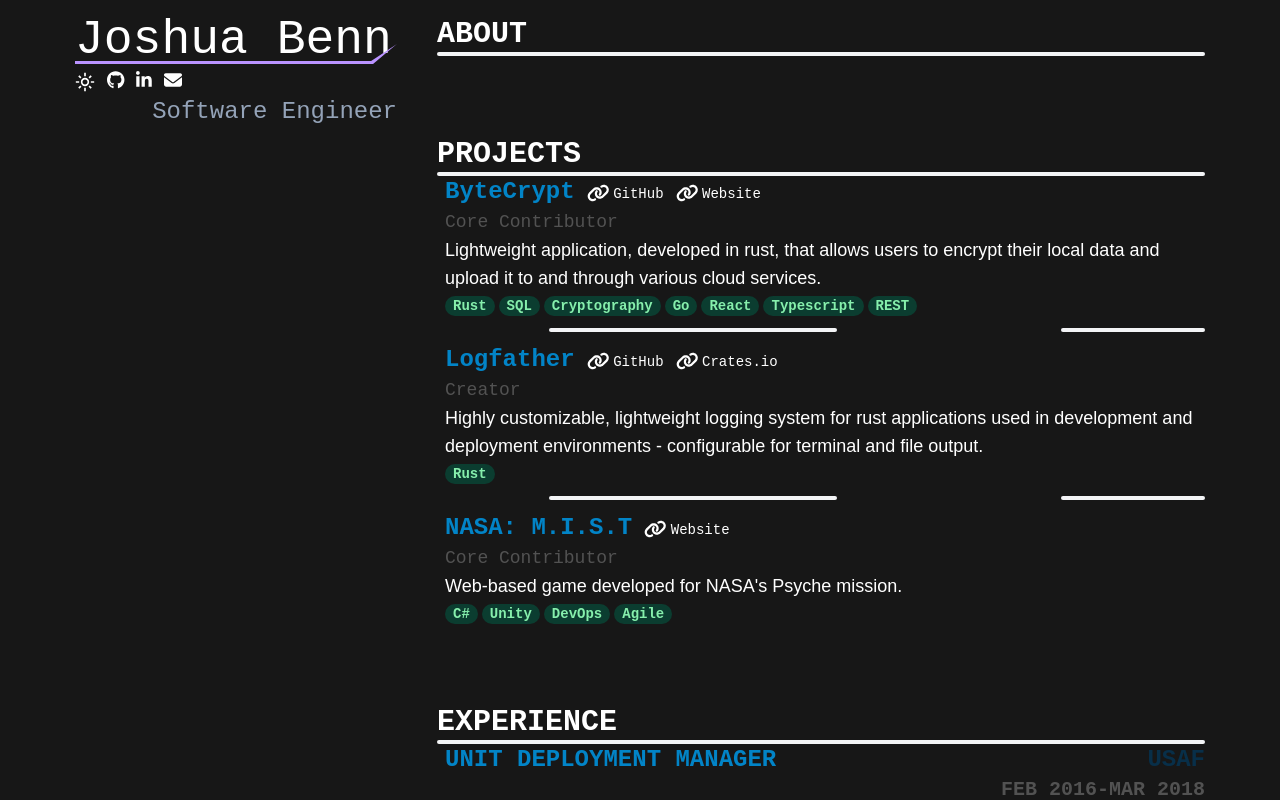
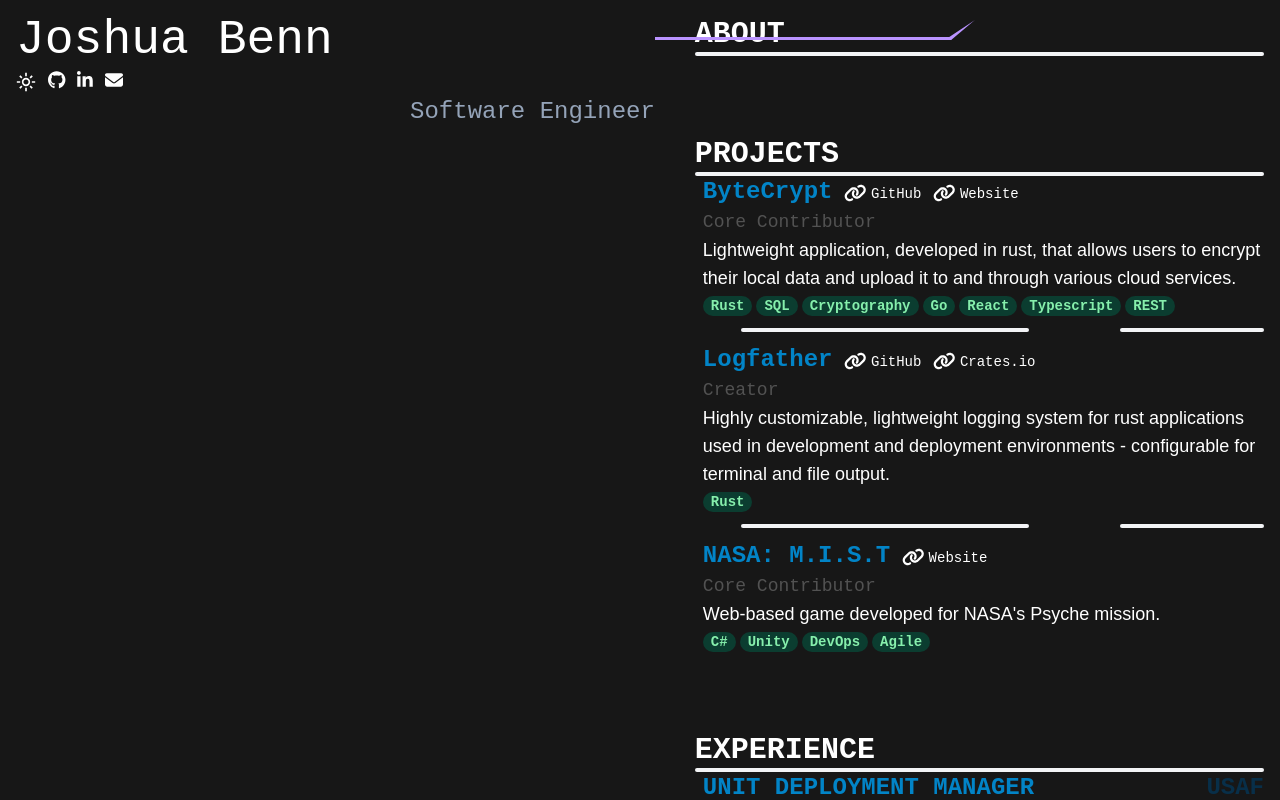
Before and after one commit to SublimeIbanez/Portfolio, a React (Vite) app in the folder portfolio/: page / in a window 1280 px wide. Shown: the top 800 px of the page. Built offline with nearby package versions, Linux system fonts and the light colour scheme.

Commit message:
b;alkjsdf

```diff
--- a/portfolio/src/components/Header.tsx
+++ b/portfolio/src/components/Header.tsx
@@ -27,8 +27,8 @@ export default function Header() {
             <div className="flex">
                 <a className="text-5xl min-w-full" href="#">
                     Joshua Benn
-                    <img src={Underline} className="-mt-5 z-10 sm:-pr-4" />
                 </a>
+                <img src={Underline} className="-mt-5 z-10 min-w-80" />
             </div>
             <div className="flex sm:flex-col justify-between">
                 <div className="social flex gap-3 mt-1">
```
